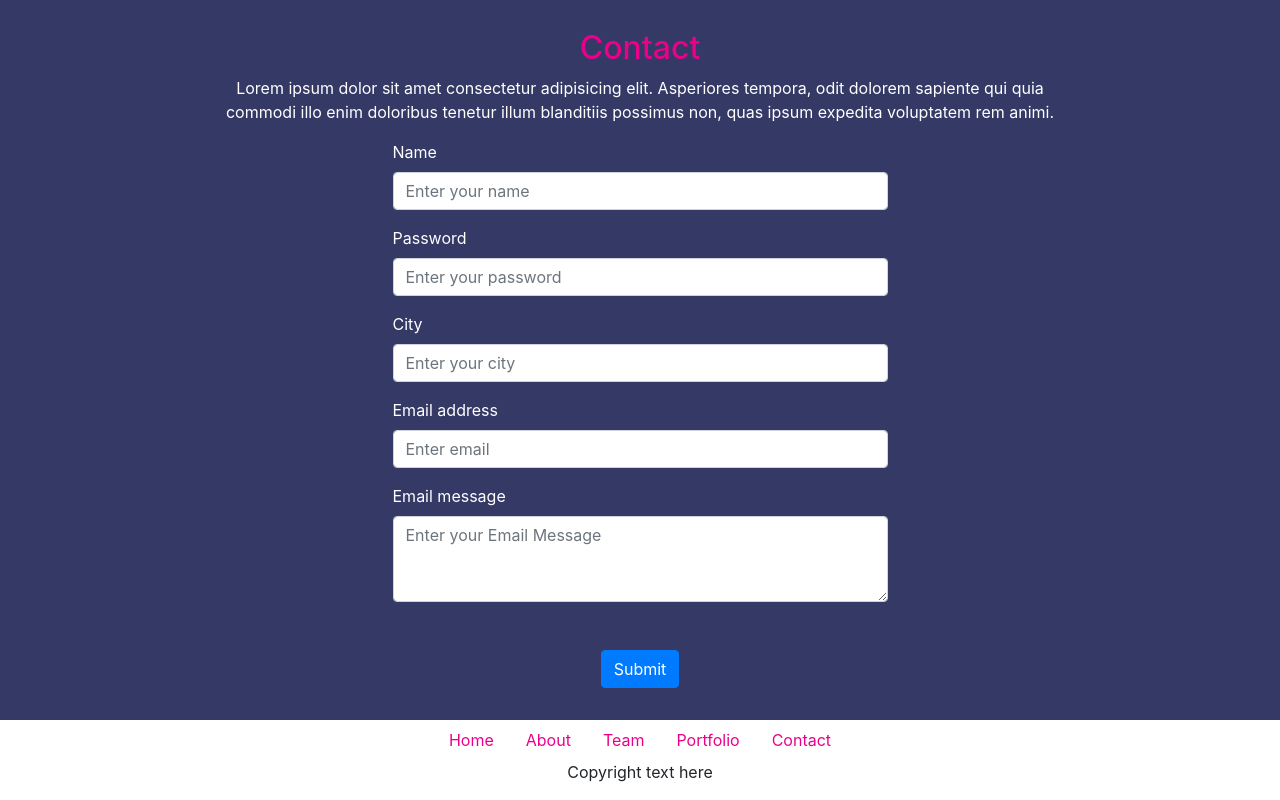
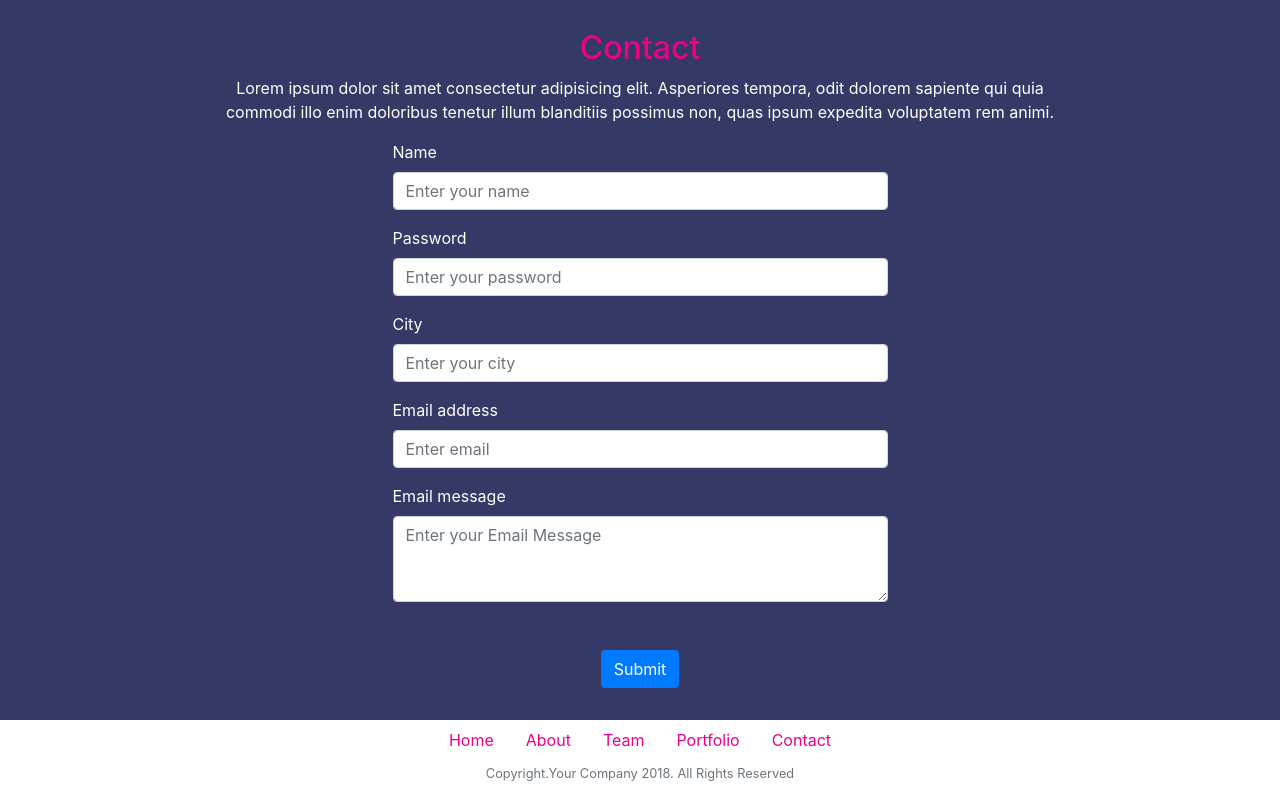
Before and after one commit to Meybeling/first-project, a plain HTML site: page index.html in a window 1280 px wide. Shown: the part 3720-4520 px from the top of the page. Drawn offline with nearby package versions, Linux system fonts and the light colour scheme.

Commit message:
cambio Copyright

```diff
--- a/index.html
+++ b/index.html
@@ -302,9 +302,7 @@
         <li class="nav-item"><a class="nav-link" href="#">Contact</a></li>
 
     </ul>
-    <p class="text-center">
-        Copyright text here
-    </p>
+    <small id="copyRight" class="form-text text-muted text-center">Copyright.Your Company 2018. All Rights Reserved</small>
 </footer>
 <!--<footer class="text-center">
   <nav class="nav nav-pills flex-column flex-sm-row">
@@ -314,5 +312,3 @@
     <a class="flex-sm-fill text-sm-center nav-link" href="#">Portfolio</a>
     <a class="flex-sm-fill text-sm-center nav-link" href="#">Contact</a>
   </nav>
-  <small id="copyRight" class="form-text text-muted">Copyright.Your Company 2018. All Rights Reserved</small>
-</footer>-->
```
